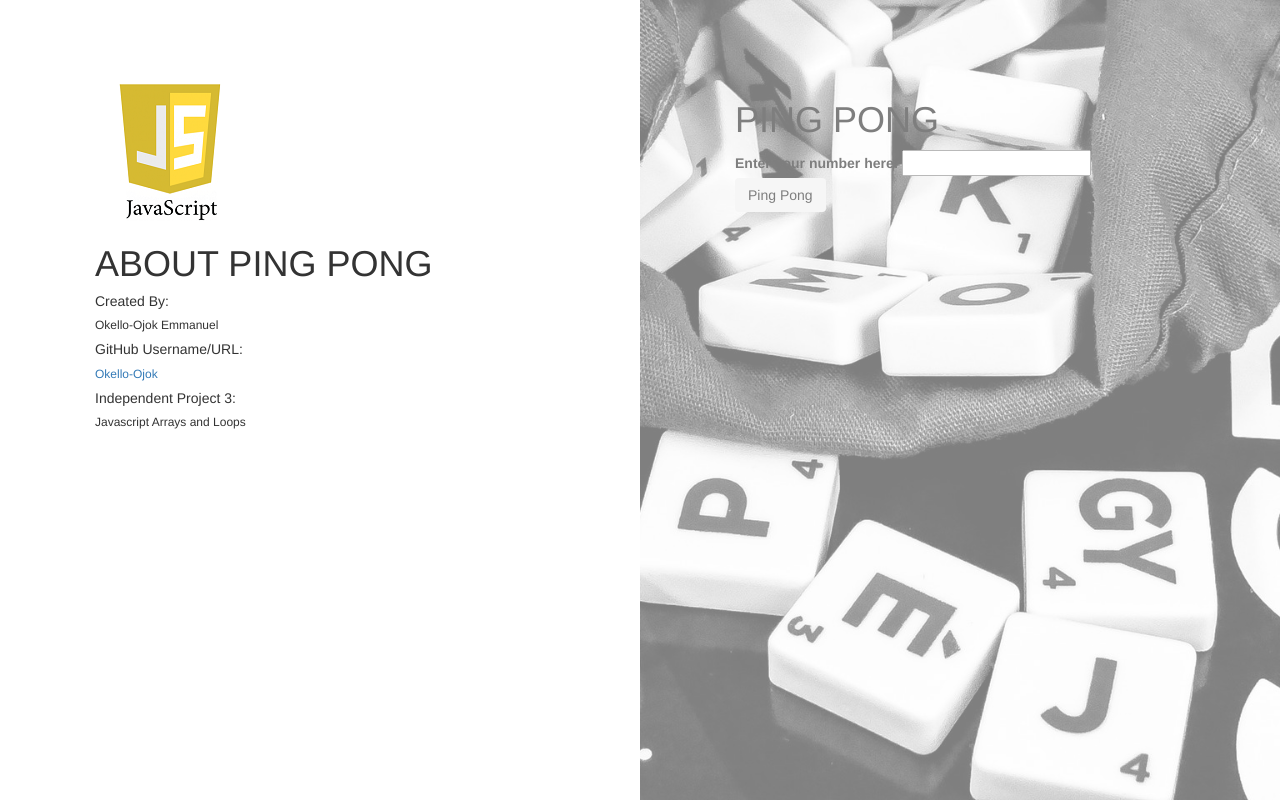
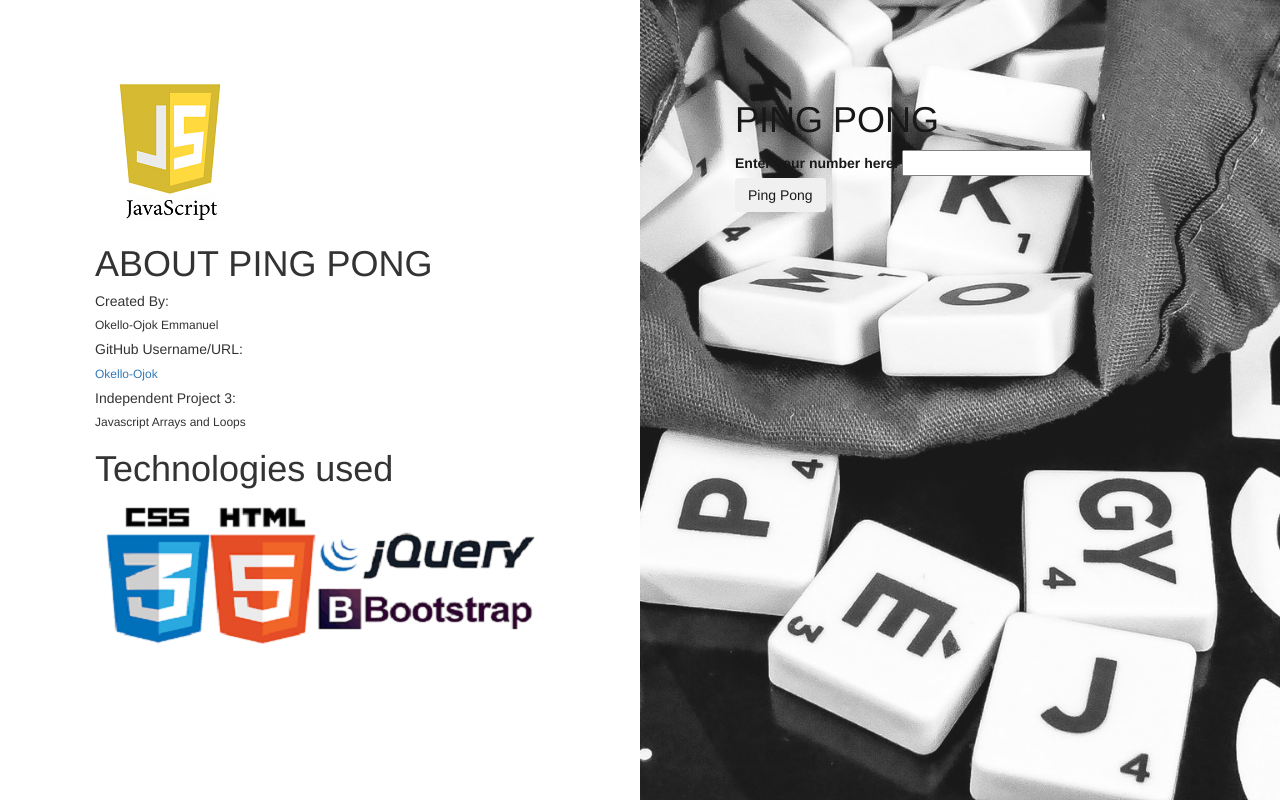
Before and after one commit to Okello-Ojok/ping-pong, a plain HTML site: page index.html in a window 1280 px wide. Drawn offline with Linux system fonts and the light colour scheme.

Commit message:
add image  for technologies used and some padding to the containing div

```diff
--- a/css/styles.css
+++ b/css/styles.css
@@ -1,5 +1,8 @@
 .about{
-  padding: 80px;
+  padding: 80px 80px 0 80px;
+}
+.tech{
+  padding: 0 80px;
 }
 .bg{
   height: auto;
@@ -7,7 +10,7 @@
   background: url('../images/1.jpeg')no-repeat center center;
   background-size: cover;
   /*z-index: -1;*/
-  opacity: 0.5;
+  opacity: 0.9;
   color: black;
   z-index: 0;
 }
--- a/index.html
+++ b/index.html
@@ -23,6 +23,11 @@
           <h6><a href="https://github.com/Okello-Ojok">Okello-Ojok</a></h6>
           <h5>Independent Project 3:</h5>
           <h6>Javascript Arrays and Loops</h6>
+        </div>
+
+        <div class="tech">
+          <h1>Technologies used</h1>
+          <img src="images/images1.png" class="img-responsive" alt="">
         </div>
 
       </div>
```
Also changed, not shown: images/images1.png (added).
